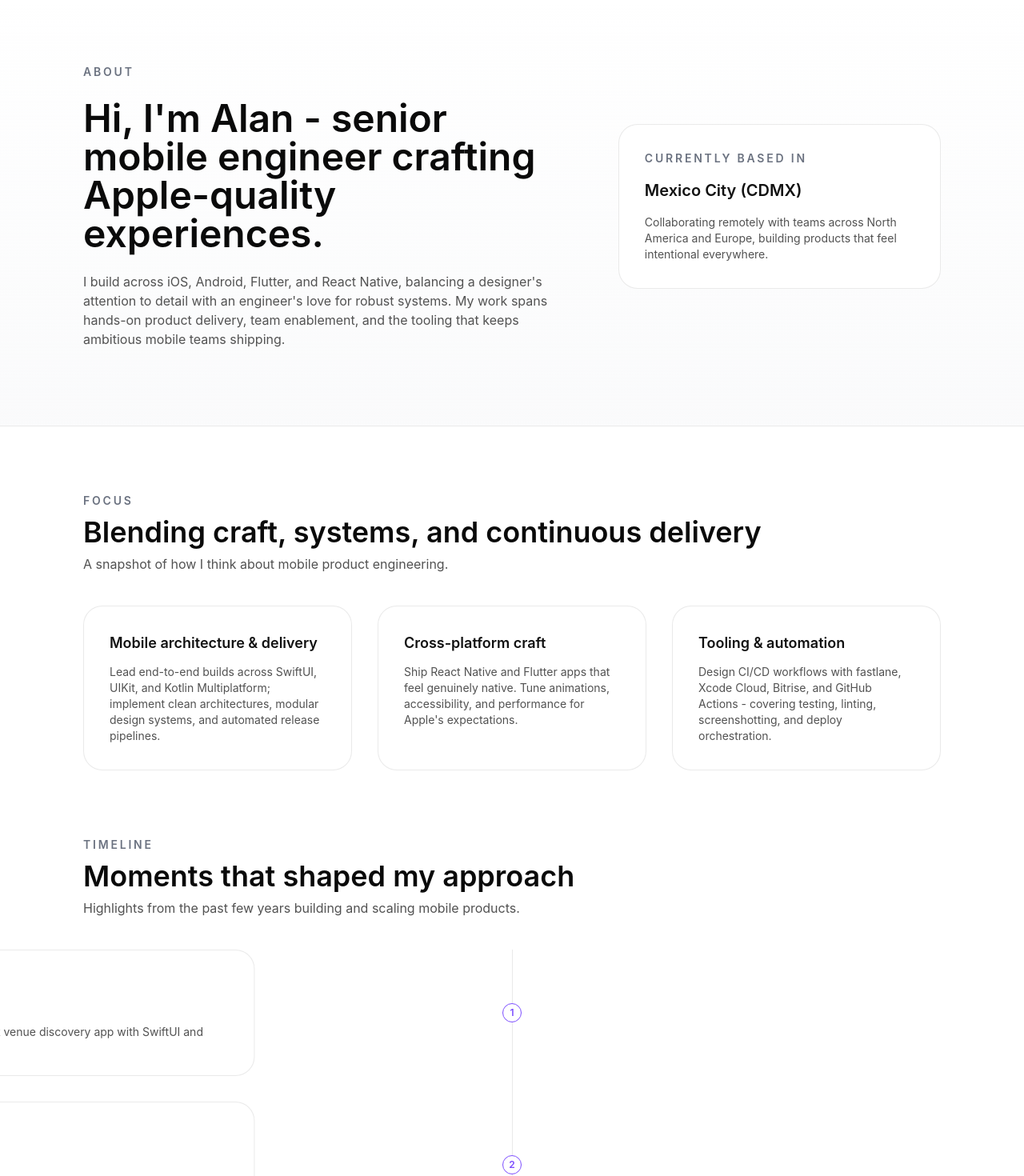
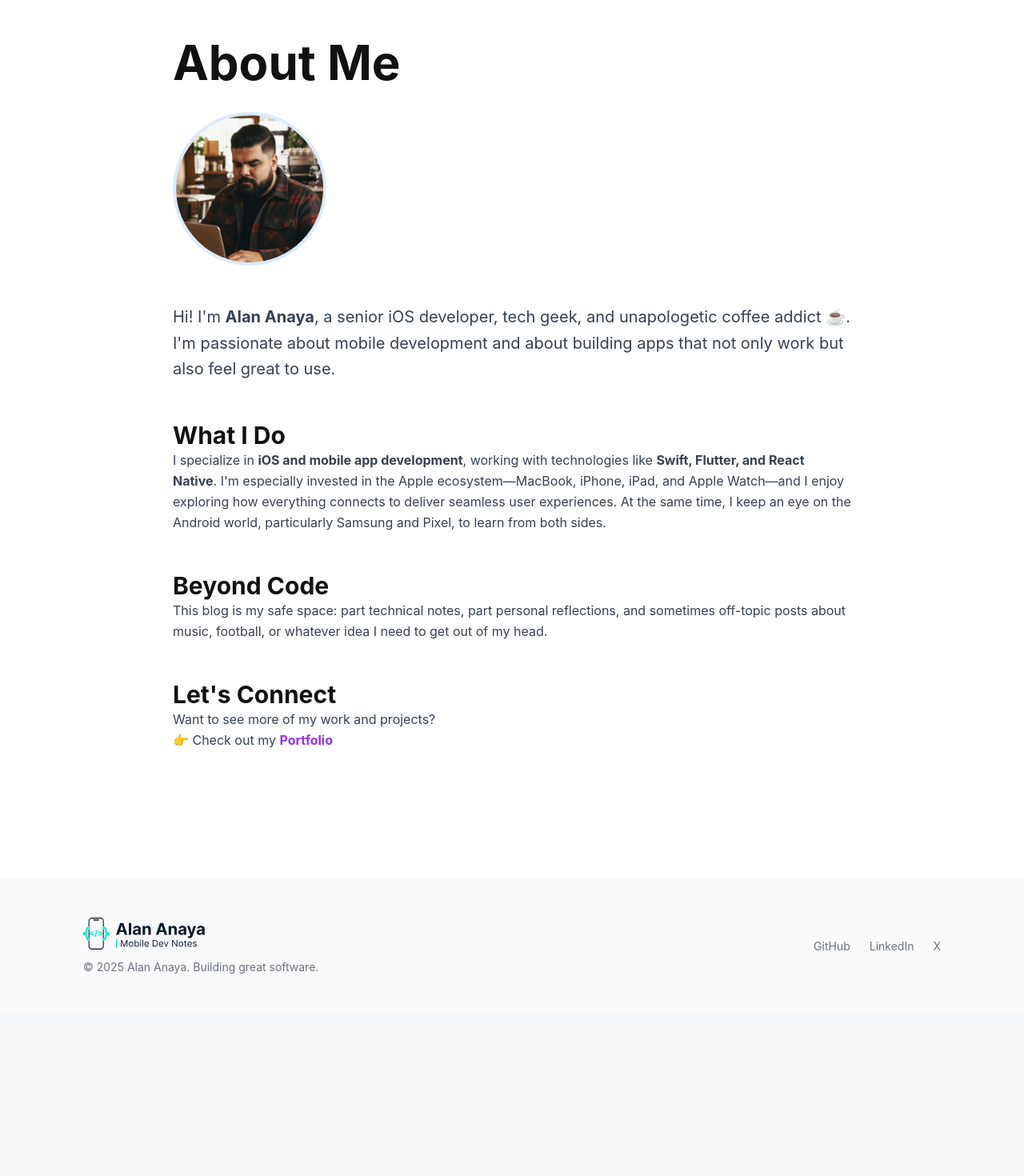
Before and after one commit to alanXdev0/blog, a React (Vite) app: page /about in a window 1280 px wide. Shown: the part 80-1550 px from the top of the page at 80% size. After the commit the page ends 1347 px from the top, so only its background shows below. Built offline with nearby package versions, Linux system fonts and the light colour scheme.

Commit message:
updated about section

```diff
--- a/src/constants/navigation.ts
+++ b/src/constants/navigation.ts
@@ -7,5 +7,5 @@ export interface NavItem {
 export const NAV_ITEMS: NavItem[] = [
   { label: 'Home', to: '/' },
   { label: 'Projects', to: '/projects' },
-  { label: 'About', to: 'https://alananaya.dev', external: true },
+  { label: 'About', to: '/about' },
 ];
--- a/src/pages/AboutPage.tsx
+++ b/src/pages/AboutPage.tsx
@@ -1,121 +1,55 @@
-import { Container } from '@/components/layout/Container';
-import { Seo } from '@/components/seo/Seo';
-import { SectionHeader } from '@/components/ui/SectionHeader';
-
-const experienceHighlights = [
-  {
-    title: "Mobile architecture & delivery",
-    description:
-      "Lead end-to-end builds across SwiftUI, UIKit, and Kotlin Multiplatform; implement clean architectures, modular design systems, and automated release pipelines.",
-  },
-  {
-    title: "Cross-platform craft",
-    description:
-      "Ship React Native and Flutter apps that feel genuinely native. Tune animations, accessibility, and performance for Apple's expectations.",
-  },
-  {
-    title: "Tooling & automation",
-    description:
-      "Design CI/CD workflows with fastlane, Xcode Cloud, Bitrise, and GitHub Actions - covering testing, linting, screenshotting, and deploy orchestration.",
-  },
-];
-
-const timeline = [
-  {
-    year: "2025",
-    label: "VenueVent release",
-    detail: "Shipped a location-intelligent venue discovery app with SwiftUI and CloudKit sync.",
-  },
-  {
-    year: "2024",
-    label: "Aztlan scaling",
-    detail: "Led React Native modernization, redesigned booking flows, and built offline capabilities.",
-  },
-  {
-    year: "2023",
-    label: "Tooling overhaul",
-    detail: "Standardized CI/CD templates for mobile teams, cutting release time by 40%.",
-  },
-  {
-    year: "2019 ->",
-    label: "Independent & consultancy",
-    detail: "Partnering with startups and agencies to craft mobile experiences rooted in Apple-quality design.",
-  },
-];
+import { motion } from "framer-motion";
+import { Seo } from "@/components/seo/Seo";
 
 export const AboutPage = () => (
-  <div className="space-y-20 pb-24">
-    <Seo
-      title="About Alan Anaya"
-      description="Senior mobile engineer crafting Apple-quality experiences across native and cross-platform stacks."
-      canonical="/about"
-    />
-    <section className="border-b border-neutral-200/80 bg-gradient-to-b from-white to-neutral-100/50 py-24">
-      <Container className="grid gap-16 md:grid-cols-[3fr_2fr] md:items-center">
-        <div className="space-y-6">
-          <p className="text-sm font-semibold uppercase tracking-[0.2em] text-neutral-500">About</p>
-          <h1 className="text-4xl font-semibold text-neutral-950 md:text-5xl">
-            Hi, I'm Alan - senior mobile engineer crafting Apple-quality experiences.
-          </h1>
-          <p className="max-w-2xl text-base text-neutral-600">
-            I build across iOS, Android, Flutter, and React Native, balancing a designer's attention to detail with an engineer's love for robust systems. My work spans hands-on product delivery, team enablement, and the tooling that keeps ambitious mobile teams shipping.
+  <div className="min-h-screen bg-white">
+    <Seo title="About Alan Anaya" canonical="/about" />
+    <section className="mx-auto max-w-4xl px-6 py-16">
+      <motion.div initial={{ opacity: 0, y: -20 }} animate={{ opacity: 1, y: 0 }}>
+        <h1 className="mb-8 text-5xl font-bold md:text-6xl">About Me</h1>
+
+        <div className="prose prose-lg max-w-none">
+          <div className="mb-12 text-center md:text-left">
+            <img
+              src="/profile.jpg"
+              alt="Alan Anaya"
+              className="mx-auto mb-8 h-48 w-48 rounded-full border-4 border-blue-100 object-cover md:mx-0"
+              loading="lazy"
+            />
+          </div>
+
+          <p className="mb-6 text-xl leading-relaxed text-gray-700">
+            Hi! I&apos;m <strong>Alan Anaya</strong>, a senior iOS developer, tech geek, and unapologetic coffee addict ☕.
+            I&apos;m passionate about mobile development and about building apps that not only work but also feel great to use.
+          </p>
+
+          <h2 className="mt-12 text-3xl font-bold">What I Do</h2>
+          <p className="mb-4 leading-relaxed text-gray-700">
+            I specialize in <strong>iOS and mobile app development</strong>, working with technologies like <strong>Swift, Flutter, and React Native</strong>.
+            I&apos;m especially invested in the Apple ecosystem—MacBook, iPhone, iPad, and Apple Watch—and I enjoy exploring how everything connects to deliver seamless user experiences.
+            At the same time, I keep an eye on the Android world, particularly Samsung and Pixel, to learn from both sides.
+          </p>
+
+          <h2 className="mt-12 text-3xl font-bold">Beyond Code</h2>
+          <p className="mb-4 leading-relaxed text-gray-700">
+            This blog is my safe space: part technical notes, part personal reflections, and sometimes off-topic posts about music, football, or whatever idea I need to get out of my head.
+          </p>
+
+          <h2 className="mt-12 text-3xl font-bold">Let&apos;s Connect</h2>
+          <p className="mb-4 leading-relaxed text-gray-700">
+            Want to see more of my work and projects?
+            <br />
+            <span role="img" aria-label="finger pointing right">
+              👉
+            </span>{" "}
+            Check out my <strong>
+              <a href="https://alananaya.dev" className="text-purple-600 hover:text-purple-700">
+                Portfolio
+              </a>
+            </strong>
           </p>
         </div>
-        <div className="space-y-4 rounded-3xl border border-neutral-200/80 bg-white p-8 shadow-subtle/40">
-          <h2 className="text-sm font-semibold uppercase tracking-[0.2em] text-neutral-500">Currently based in</h2>
-          <p className="text-xl font-semibold text-neutral-900">Mexico City (CDMX)</p>
-          <p className="text-sm text-neutral-600">
-            Collaborating remotely with teams across North America and Europe, building products that feel intentional everywhere.
-          </p>
-        </div>
-      </Container>
-    </section>
-
-    <section>
-      <Container className="space-y-10">
-        <SectionHeader
-          eyebrow="Focus"
-          title="Blending craft, systems, and continuous delivery"
-          description="A snapshot of how I think about mobile product engineering."
-        />
-        <div className="grid gap-8 md:grid-cols-3">
-          {experienceHighlights.map((highlight) => (
-            <div
-              key={highlight.title}
-              className="rounded-3xl border border-neutral-200/80 bg-white p-8 shadow-subtle/40"
-            >
-              <h3 className="text-lg font-semibold text-neutral-900">{highlight.title}</h3>
-              <p className="mt-3 text-sm text-neutral-600">{highlight.description}</p>
-            </div>
-          ))}
-        </div>
-      </Container>
-    </section>
-
-    <section>
-      <Container className="space-y-10">
-        <SectionHeader
-          eyebrow="Timeline"
-          title="Moments that shaped my approach"
-          description="Highlights from the past few years building and scaling mobile products."
-        />
-        <div className="relative space-y-8 before:absolute before:left-3 before:h-full before:w-px before:bg-neutral-200/80 before:content-[''] md:before:left-1/2">
-          {timeline.map((event, index) => (
-            <div key={event.year} className="relative md:flex md:items-center md:gap-12">
-              <span
-                className="absolute left-0 flex size-6 items-center justify-center rounded-full border border-accent bg-white text-xs font-semibold text-accent shadow-subtle/40 md:left-1/2 md:-translate-x-1/2"
-              >
-                {index + 1}
-              </span>
-              <div className="ml-10 rounded-3xl border border-neutral-200/80 bg-white p-6 shadow-subtle/30 md:ml-0 md:w-1/2 md:translate-x-[-60%]">
-                <p className="text-sm font-semibold uppercase tracking-[0.2em] text-neutral-500">{event.year}</p>
-                <h3 className="mt-3 text-lg font-semibold text-neutral-900">{event.label}</h3>
-                <p className="mt-2 text-sm text-neutral-600">{event.detail}</p>
-              </div>
-            </div>
-          ))}
-        </div>
-      </Container>
+      </motion.div>
     </section>
   </div>
 );
```
Also changed, not shown: public/profile.jpg (added).
